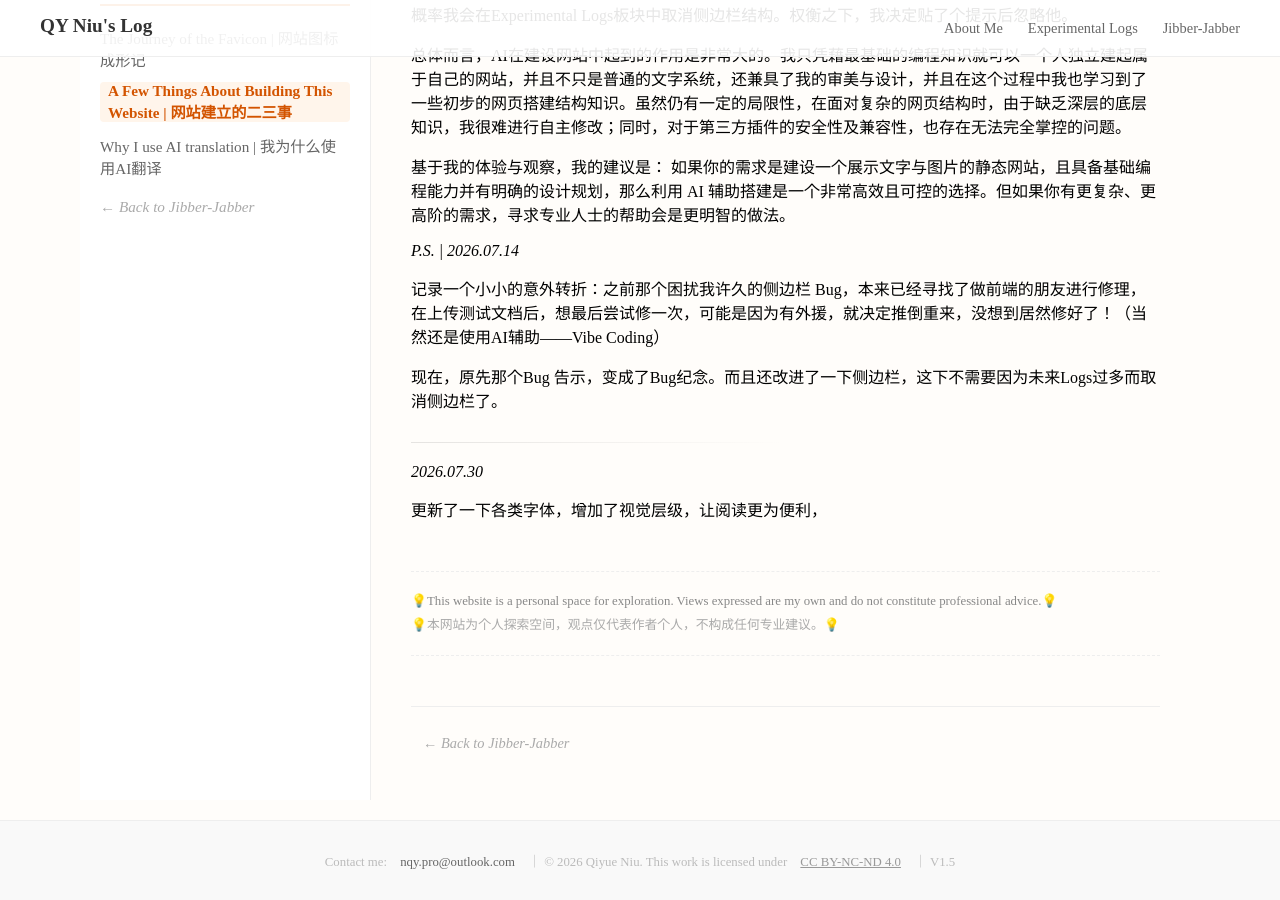
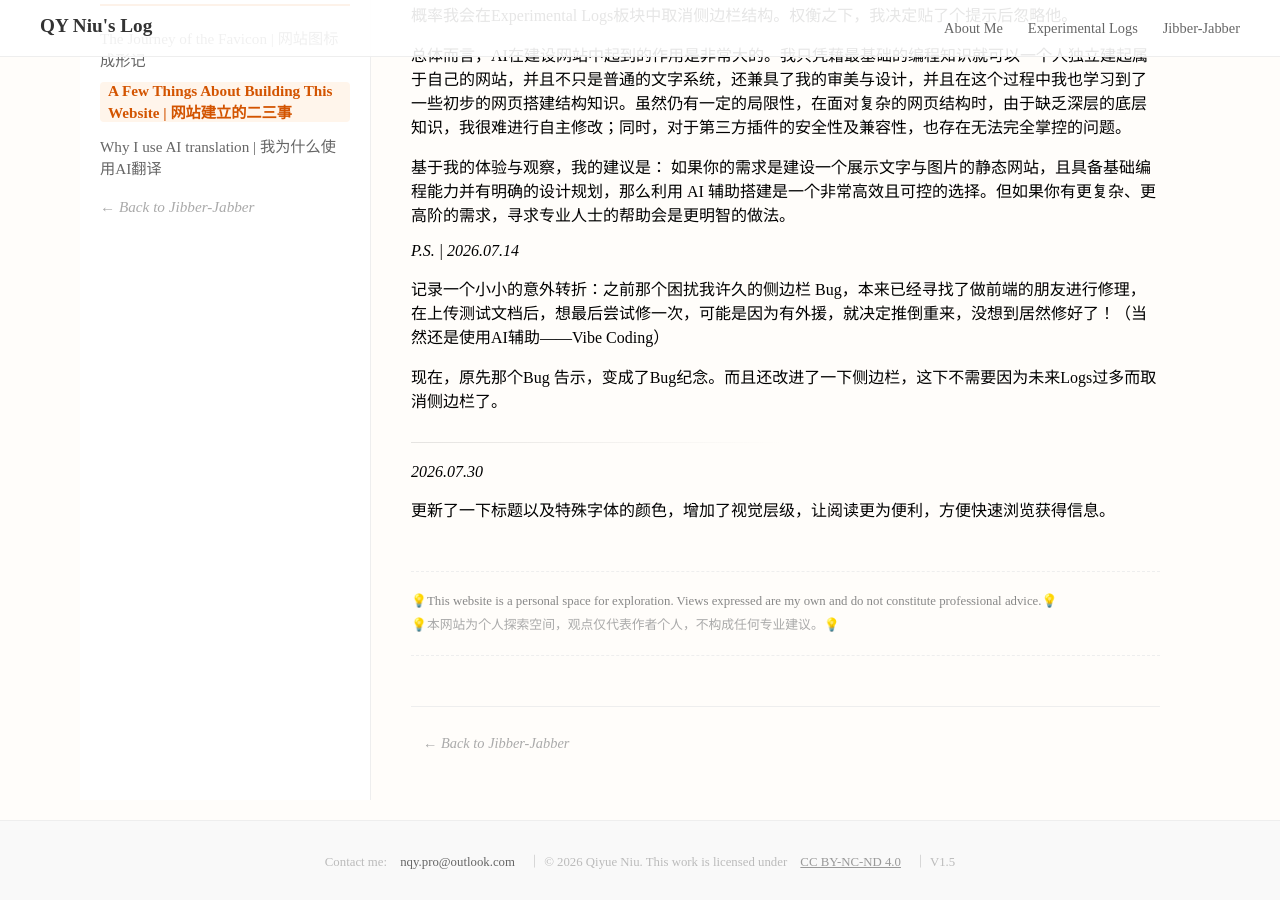
Before and after one commit to nqy-exp/nqy-exp.github.io, a Jekyll site: the page built from _ideas/A Few Things About Building This Website.md, in a window 1280 px wide and 900 px high, scrolled down 3500 px. Built offline with Jekyll 4.4.1, drawn with Linux system fonts in a browser that asks for light colours.

Commit message:
Update A Few Things About Building This Website.md
forget to change the text in a few things build web. now changed.

```diff
--- a/_ideas/A Few Things About Building This Website.md
+++ b/_ideas/A Few Things About Building This Website.md
@@ -101,4 +101,4 @@
 
 <em>2026.07.30</em>
 
-更新了一下各类字体，增加了视觉层级，让阅读更为便利，
+更新了一下标题以及特殊字体的颜色，增加了视觉层级，让阅读更为便利，方便快速浏览获得信息。
```
